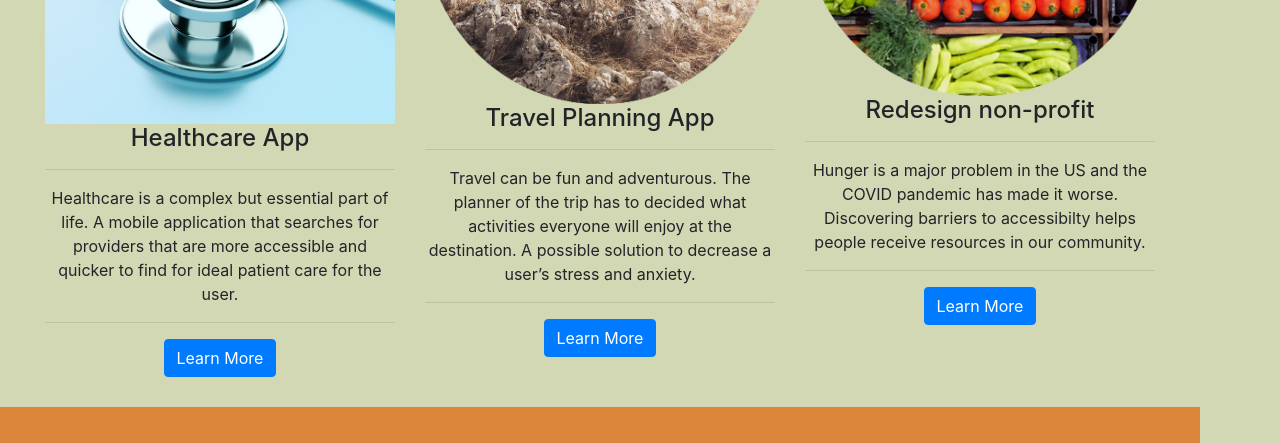
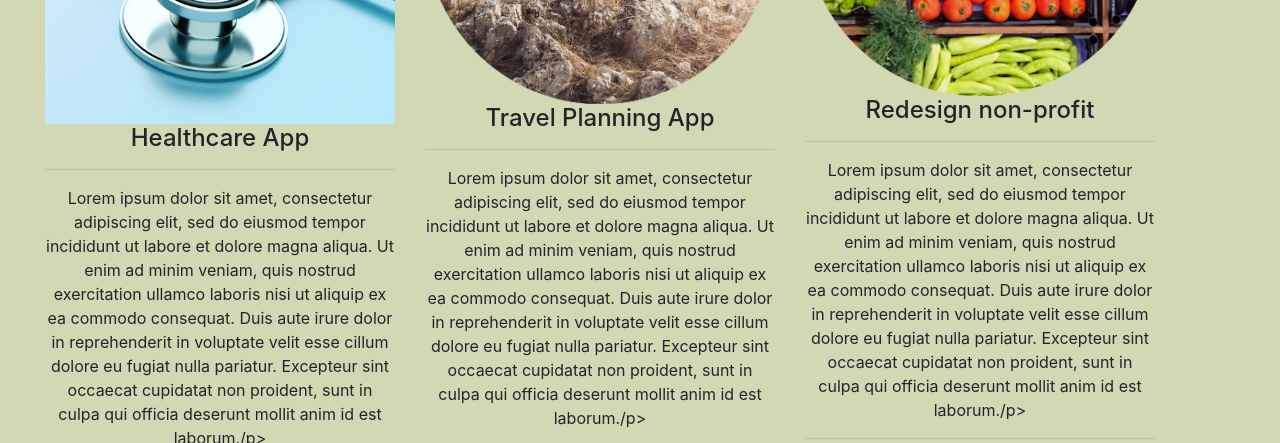
Before and after one commit to jackhowardb/UX_UI_HW_19, a plain HTML site: page index.html in a window 1280 px wide. Shown: the part 1428-1871 px from the top of the page. Drawn offline with nearby package versions, Linux system fonts and the light colour scheme.

Commit message:
Update index.html

```diff
--- a/index.html
+++ b/index.html
@@ -76,7 +76,7 @@ Array.from(document.querySelectorAll('.toast'))
       </div>
       <h4>Healthcare App</h4>
       <hr>
-      <p>Healthcare is a complex but essential part of life. A mobile application that searches for providers that are more accessible and quicker to find for ideal patient care for the user.</p>
+      <p>Lorem ipsum dolor sit amet, consectetur adipiscing elit, sed do eiusmod tempor incididunt ut labore et dolore magna aliqua. Ut enim ad minim veniam, quis nostrud exercitation ullamco laboris nisi ut aliquip ex ea commodo consequat. Duis aute irure dolor in reprehenderit in voluptate velit esse cillum dolore eu fugiat nulla pariatur. Excepteur sint occaecat cupidatat non proident, sunt in culpa qui officia deserunt mollit anim id est laborum./p>
       <hr>
       <a href="#" class="btn btn-primary">Learn More</a>
     </div>
@@ -89,8 +89,7 @@ Array.from(document.querySelectorAll('.toast'))
       </div>
       <h4>Travel Planning App</h4>
       <hr>
-      <p>Travel can be fun and adventurous. The planner of the trip has to decided what activities everyone
-                    will enjoy at the destination. A possible solution to decrease a user’s stress and anxiety.</p>
+      <p>Lorem ipsum dolor sit amet, consectetur adipiscing elit, sed do eiusmod tempor incididunt ut labore et dolore magna aliqua. Ut enim ad minim veniam, quis nostrud exercitation ullamco laboris nisi ut aliquip ex ea commodo consequat. Duis aute irure dolor in reprehenderit in voluptate velit esse cillum dolore eu fugiat nulla pariatur. Excepteur sint occaecat cupidatat non proident, sunt in culpa qui officia deserunt mollit anim id est laborum./p>
       <hr>
       <a href="#" class="btn btn-primary">Learn More</a>
     </div>
@@ -103,7 +102,7 @@ Array.from(document.querySelectorAll('.toast'))
       </div>
       <h4>Redesign non-profit</h4>
       <hr>
-      <p>Hunger is a major problem in the US and the COVID pandemic has made it worse. Discovering barriers to accessibilty helps people receive resources in our community.</p>
+      <p>Lorem ipsum dolor sit amet, consectetur adipiscing elit, sed do eiusmod tempor incididunt ut labore et dolore magna aliqua. Ut enim ad minim veniam, quis nostrud exercitation ullamco laboris nisi ut aliquip ex ea commodo consequat. Duis aute irure dolor in reprehenderit in voluptate velit esse cillum dolore eu fugiat nulla pariatur. Excepteur sint occaecat cupidatat non proident, sunt in culpa qui officia deserunt mollit anim id est laborum./p>
       <hr>
       <a href="#" class="btn btn-primary">Learn More</a>
     </div>
```
